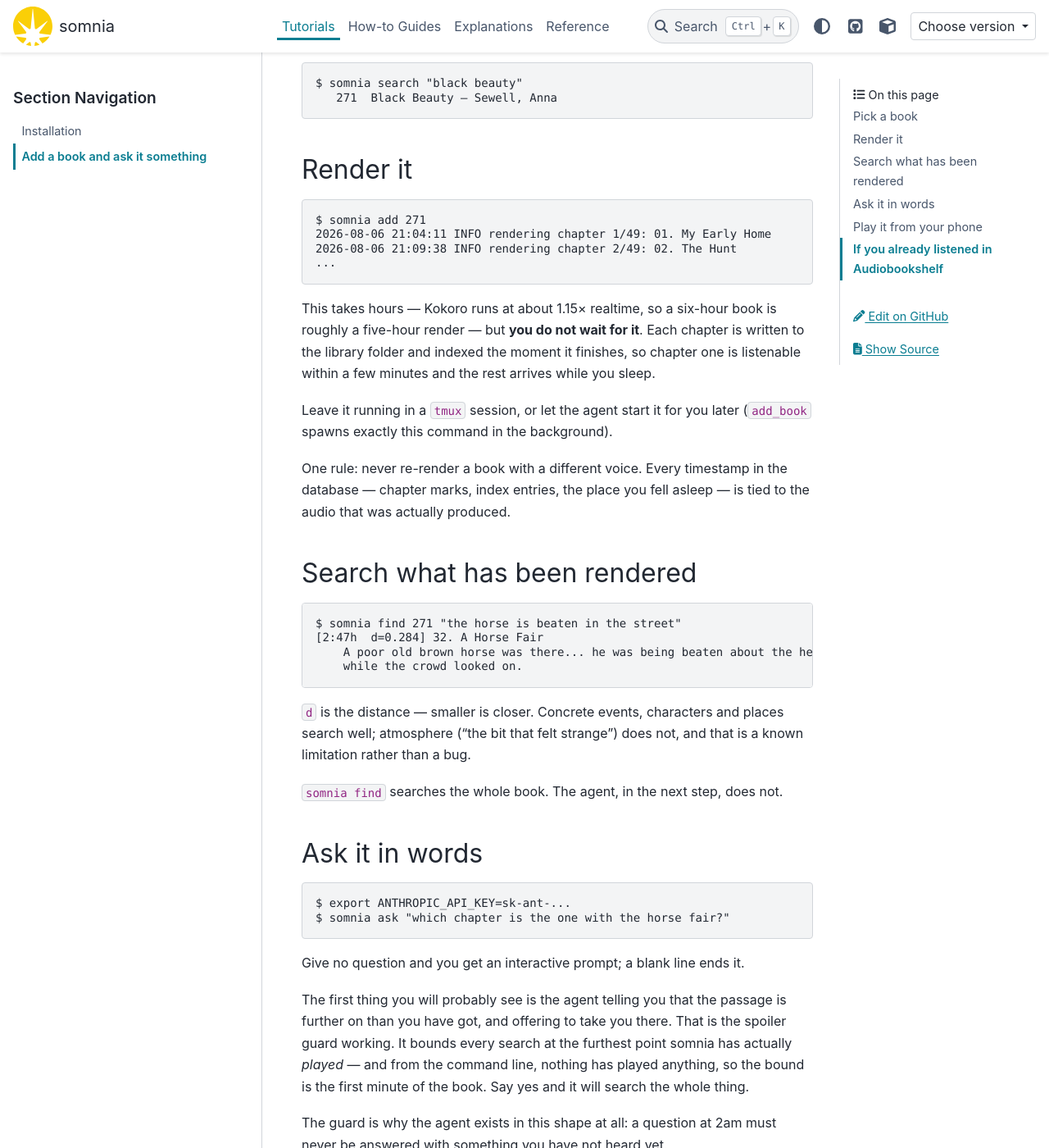
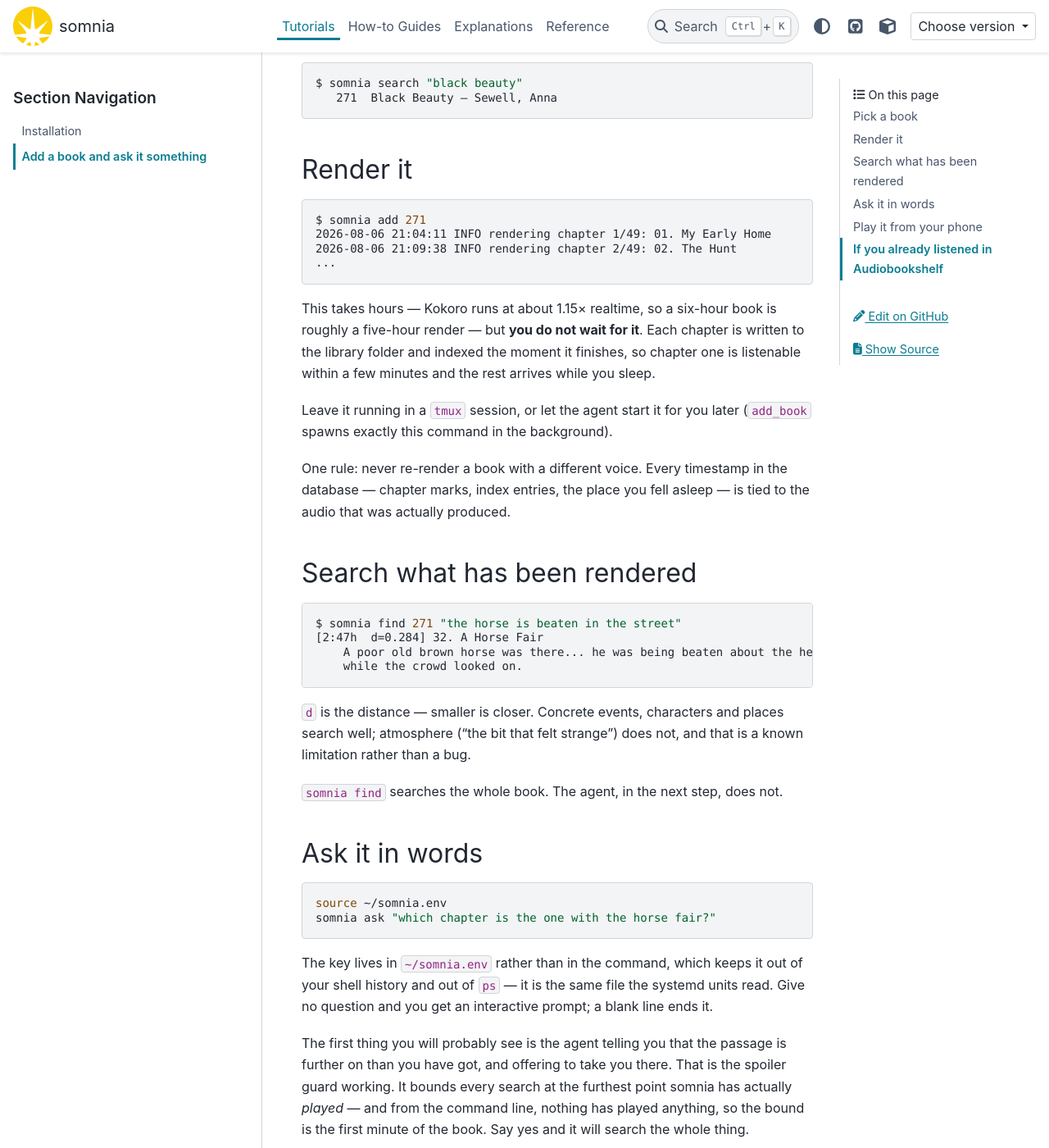
Before and after one commit to gilesknap/somnia, a Sphinx documentation site: the page built from docs/tutorials/first-book.md, in a window 1280 px wide and 1400 px high, scrolled down 472 px. Shown: the whole window at 82% size. Built offline with Sphinx 7.4.7 and the PyData theme 0.15.4, drawn with Linux system fonts in a browser that asks for light colours; pages that are not in the unit, such as notebooks, are missing from menus; the version number could not be read and is left out; some of the changed text lies outside the part shown.

Commit message:
Say the true thing about Audiobookshelf, and both keys of a chapter
Three corrections found in review of the map itself.

The architecture page said Audiobookshelf is "written to and never read", and
then said, sixty lines further down, that abs is "a courtesy write and one
seed-time read". The second one is right: seed-positions reads it, once, by
hand, before the first night. The claim now holds for a night that is running
and names its own exception.

The ER diagram gave chapters a primary key of idx alone, which says a chapter
number is unique across every book there is. The table is keyed (book_gid, idx).

The tutorial had you type your Anthropic key into the shell to ask a question,
which puts it in the history file — and it contradicted the installation page
two clicks away, which had already told you to keep it in ~/somnia.env. Source
that instead. Fences that carry commands now say which language they are in,
and command-only blocks lose the $ that made them uncopyable.

Co-Authored-By: Claude Opus 5 <noreply@anthropic.com>

````diff
--- a/docs/tutorials/first-book.md
+++ b/docs/tutorials/first-book.md
@@ -12,14 +12,14 @@ This assumes you have [installed somnia](installation.md) and that
 somnia reads Project Gutenberg. Search the local catalog for a Gutenberg id —
 the `gid` is the only handle anything else uses:
 
-```
+```console
 $ somnia search "black beauty"
    271  Black Beauty — Sewell, Anna
 ```
 
 ## Render it
 
-```
+```console
 $ somnia add 271
 2026-08-06 21:04:11 INFO rendering chapter 1/49: 01. My Early Home
 2026-08-06 21:09:38 INFO rendering chapter 2/49: 02. The Hunt
@@ -40,7 +40,7 @@ the audio that was actually produced.
 
 ## Search what has been rendered
 
-```
+```console
 $ somnia find 271 "the horse is beaten in the street"
 [2:47h  d=0.284] 32. A Horse Fair
     A poor old brown horse was there... he was being beaten about the head
@@ -55,12 +55,14 @@ known limitation rather than a bug.
 
 ## Ask it in words
 
-```
-$ export ANTHROPIC_API_KEY=sk-ant-...
-$ somnia ask "which chapter is the one with the horse fair?"
+```bash
+source ~/somnia.env
+somnia ask "which chapter is the one with the horse fair?"
 ```
 
-Give no question and you get an interactive prompt; a blank line ends it.
+The key lives in `~/somnia.env` rather than in the command, which keeps it out
+of your shell history and out of `ps` — it is the same file the systemd units
+read. Give no question and you get an interactive prompt; a blank line ends it.
 
 The first thing you will probably see is the agent telling you that the passage
 is further on than you have got, and offering to take you there. That is the
@@ -74,8 +76,8 @@ never be answered with something you have not heard yet.
 
 ## Play it from your phone
 
-```
-$ somnia serve
+```bash
+somnia serve
 ```
 
 That serves the page, the agent behind it, and the book itself, on
@@ -102,7 +104,7 @@ Once it is on your phone, a night looks like this:
 
 Run this once, before the first night:
 
-```
+```console
 $ somnia seed-positions
    271  Black Beauty: seeded at 3:12:40 (2026-08-01 22:41:03); heard to 3:12:40
 1 of 1 books changed.
````
Also changed, not shown: README.md (+4 -4 lines), docs/explanations/architecture.md (+5 -3 lines).
